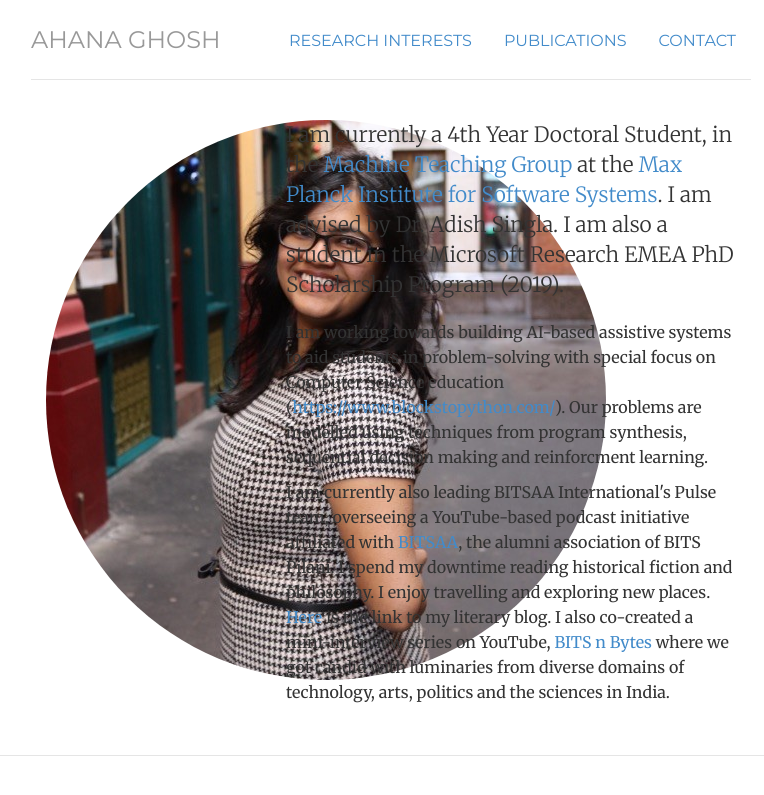
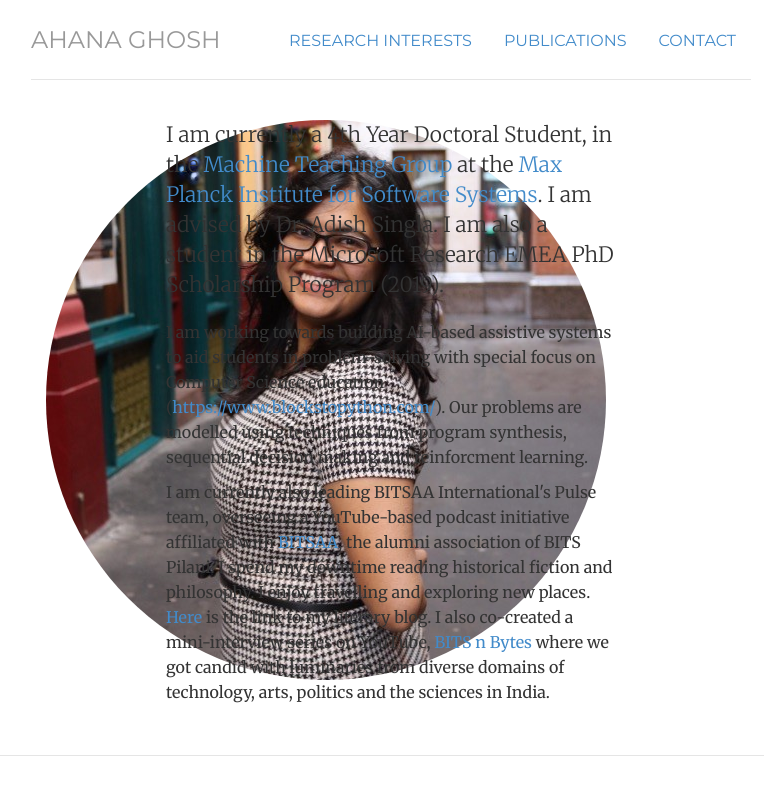
Before and after one commit to ahana204/ahana204.github.io, a Jekyll site: the page built from index.html, in a window 1280 px wide. Shown: the top 795 px of the page, without its empty margins (249-1013 px from the left). Built offline with Jekyll 4.4.1, drawn with Linux system fonts in a browser that asks for light colours.

Commit message:
Update index.html

```diff
--- a/index.html
+++ b/index.html
@@ -9,8 +9,8 @@
 ---
 <!-- <div class="jumbotron"> -->
 <div class="row marketing">
-	<div class="col-sm-4">
-	<img  class="img-circle avatar" alt="Ahana Ghosh" src="img/ahana_image.jpeg">
+	<div class="col-sm-2">
+	<img alt="Ahana Ghosh" src="img/ahana_image.jpeg" style="border-radius: 50%;">
 	</div>
 	<div itemscope itemtype="http://data-vocabulary.org/Person" class="col-sm-8">
 	<p class="lead">I am currently a 4th Year Doctoral Student, in the <a href="https://machineteaching.mpi-sws.org/index.html">Machine Teaching Group</a> at the <a href="https://www.mpi-sws.org/">Max Planck Institute for Software Systems</a>.
```
